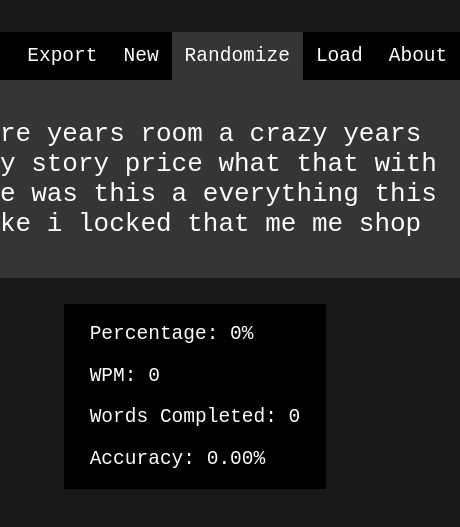
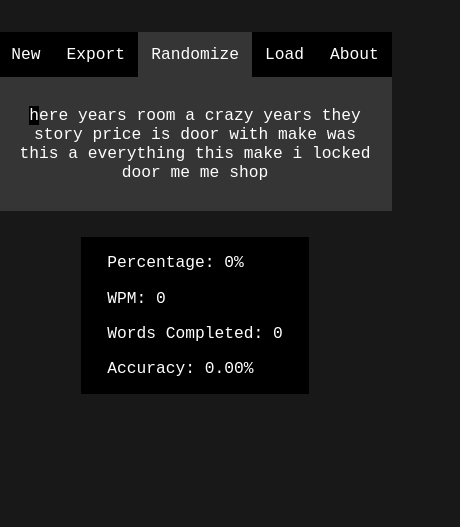
Before and after one commit to m1chaelwilliams/typinggame, a plain HTML site: page index.html in a window 390 px wide. Both pictures are taken after a click on the button "Randomize". Shown: the part 97-624 px from the top of the page, 460 px wide, since content can reach past the window. Drawn offline with Linux system fonts and the light colour scheme.

Commit message:
fixed cursor disappearing

```diff
--- a/index.html
+++ b/index.html
@@ -12,9 +12,8 @@
         <div class="main-content">
             <div class="container">
                 <div class="config">
-                    <button id="reset">Reset</button>
+                    <button id="new">New</button>
                     <button id="export">Export</button>
-                    <button id="new">New</button>
                     <button id="randomize">Randomize</button>
                     <button id="load">Load</button>
                     <button><a href="about.html">About</a></button>
--- a/index.js
+++ b/index.js
@@ -32,7 +32,15 @@ function getNewTaskStr() {
 
 			let inner_index = Math.floor(Math.random() * numWordsInString(copypastas[outer_index]));
 
-			result += copypastas[outer_index].replace(/[.,!_\-\+=$?\[\]()]/g, '').toLowerCase().split(' ')[inner_index] + " ";
+			var sanitizedString = copypastas[outer_index].replace(/[.,!_\-\+=$?\[\]()]/g, '').toLowerCase();
+
+			// Split the string by one or more spaces and filter out empty strings
+			var wordsArray = sanitizedString.split(/\s+/).filter(word => word !== '');
+
+			// Return the randomly chosen word
+			result += wordsArray[inner_index] + " ";
+
+			// result += copypastas[outer_index].replace(/[.,!_\-\+=$?\[\]()]/g, '').toLowerCase().split(' ')[inner_index] + " ";
 		}
 
 		return result.slice(0, -1); // remove extra ' ' at end
@@ -81,7 +89,6 @@ let percentage_text = document.getElementById("percentage");
 let accuracy_text = document.getElementById("accuracy");
 // btns
 let export_btn = document.getElementById("export");
-let reset_btn = document.getElementById("reset");
 let new_btn = document.getElementById("new");
 let randomize_btn = document.getElementById("randomize");
 let load_btn = document.getElementById("load");
@@ -108,7 +115,7 @@ function strToHTML(str, correct_end, error_end) {
 
 
 function updateSampleHighlight(event) {
-	if (event != -1 && !currentTask.hasError) {
+	if (event != -1 && !currentTask.hasError && event.key !== 'Enter') {
 		input_text.value += event.key;
 
 		let currentCharText = currentTask.text[currentTask.activeIndex];
@@ -131,6 +138,7 @@ function updateSampleHighlight(event) {
 			// add incorrect char
 			currentTask.incorrectChars++;
 		}
+
 	}
 
 	// get time
@@ -199,12 +207,6 @@ document.addEventListener("keydown", (event) => {
 		updateSampleHighlight(-1);
 	}
 })
-
-reset_btn.addEventListener("click", () => {
-	reset_btn.blur();
-
-	resetTaskState();
-});
 
 export_btn.addEventListener("click", () => {
 	if (currentTask.finished) {
@@ -287,5 +289,9 @@ new_btn.addEventListener("click", () => {
 })
 
 window.onload = () => {
+	input_text.click();
+}
+
+input_text.addEventListener("click", () => {
 	input_text.focus();
-}
+});
--- a/main.css
+++ b/main.css
@@ -97,8 +97,15 @@ main {
     .main-content {
         flex-direction: column;
     }
+    #sample {
+        font-size: 1.25rem;
+    }
     .stats {
         align-self: center;
+        font-size: 1.25rem;
+    }
+    button {
+        font-size: 1.25rem;
     }
 }
 
```
